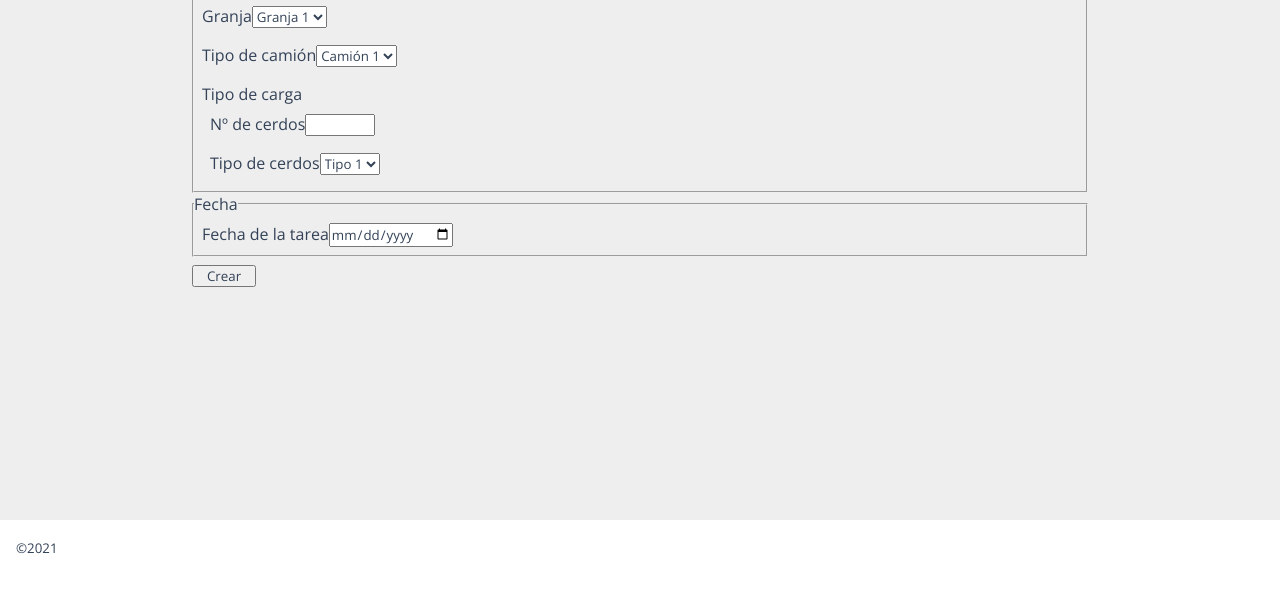
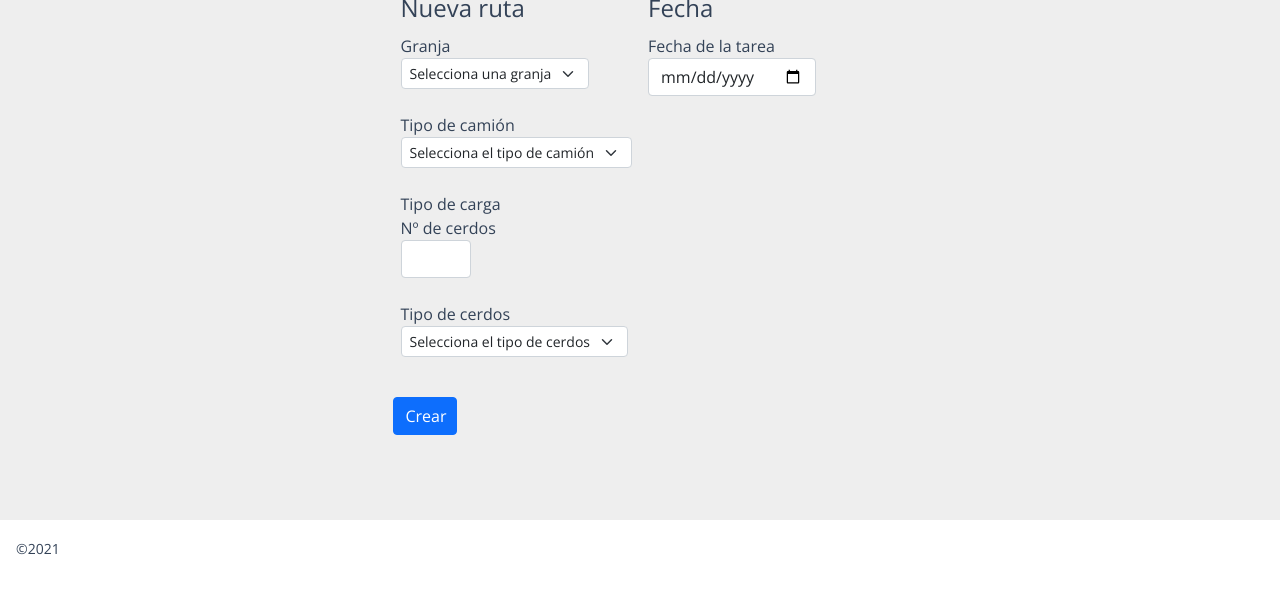
Before and after one commit to mZubeldia/truckdelivery, a React app: page /#/nueva-tarea in a window 1280 px wide. Shown: the part 200-800 px from the top of the page. Built offline with nearby package versions, Linux system fonts and the light colour scheme.

Commit message:
add bootstrap and implement in new task component

```diff
--- a/public/index.html
+++ b/public/index.html
@@ -3,6 +3,7 @@
   <head>
     <meta charset="utf-8" />
     <link rel="icon" href="%PUBLIC_URL%/favicon.ico" />
+    <link href="https://cdn.jsdelivr.net/npm/bootstrap@5.0.2/dist/css/bootstrap.min.css" rel="stylesheet" integrity="sha384-EVSTQN3/azprG1Anm3QDgpJLIm9Nao0Yz1ztcQTwFspd3yD65VohhpuuCOmLASjC" crossorigin="anonymous">
     <link rel="preconnect" href="https://fonts.googleapis.com" />
     <link rel="preconnect" href="https://fonts.gstatic.com" crossorigin />
     <link
--- a/src/components/CreateTask.js
+++ b/src/components/CreateTask.js
@@ -6,57 +6,89 @@ const CreateTask = () => {
 
       <h2>Nueva tarea</h2>
 
-      <form action="" method="#" className="task-form form">
+      <form action="" method="#" className="task-form row g-3">
+        <div class="col">
           <fieldset className="task-form__route">
             <legend>Nueva ruta</legend>
-          <label htmlFor="farm" className="form__label ">
+            <div class="mb-3">
+              <label htmlFor="farm" class="form-label">
                 Granja
-            <select className="item" id="farm" name="farm">
+                <select
+                  class="form-select form-select-sm"
+                  aria-label=".form-select-sm example"
+                  id="farm"
+                  name="farm"
+                >
+                  <option selected>Selecciona una granja</option>
                   <option value="1">Granja 1</option>
                   <option value="2">Granja 2</option>
                   <option value="3">Granja 3</option>
                 </select>
               </label>
-
-          <label htmlFor="truck" className="form__label">
+            </div>
+            <div class="mb-3">
+              <label htmlFor="truck" class="form-label">
                 Tipo de camión
-            <select className="item" id="truck" name="truck">
+                <select
+                  aria-label=".form-select-sm example"
+                  id="truck"
+                  name="truck"
+                  class="form-select form-select-sm"
+                >
+                  <option selected>Selecciona el tipo de camión</option>
                   <option value="sm">Camión 1</option>
                   <option value="md">Camión 2</option>
                   <option value="bg">Camión 3</option>
                 </select>
               </label>
+            </div>
 
-          <label className="form__label">
+            <label className="form-label">
               Tipo de carga
-            <label htmlFor="pig-number" className="form__label">
+              <div class="mb-3">
+                <label htmlFor="pig-number" class="form-label">
                   Nº de cerdos
                   <input
-                className="item item-pig"
+                    className="form-control item-pig"
                     id="pig-number"
                     name="pig-number"
                     type="number"
                   />
                 </label>
-            <label className="form__label" htmlFor="pig-type">
+              </div>
+              <div class="mb-3">
+                <label className="form-label" htmlFor="pig-type">
                   Tipo de cerdos
-              <select className="item" id="pig-type" name="pig-type">
+                  <select
+                    class="form-select form-select-sm"
+                    aria-label=".form-select-sm example"
+                    id="pig-type"
+                    name="pig-type"
+                  >
+                    <option selected>Selecciona el tipo de cerdos</option>
                     <option value="w">Tipo 1</option>
                     <option value="b">Tipo 2</option>
                     <option value="d">Tipo 3</option>
                   </select>
                 </label>
+              </div>
             </label>
           </fieldset>
-
+        </div>
+        <div class="col">
           <fieldset>
             <legend>Fecha</legend>
-          <label htmlFor="date" className="form__label">
+            <div class="mb-3">
+              <label htmlFor="date" className="form-label">
                 Fecha de la tarea
-            <input className="item" name="date" type="date" />
+                <input className="form-control" name="date" type="date" />
               </label>
+            </div>
           </fieldset>
-        <button className="task-btn">Crear</button>
+        </div>
+        <div class="row">
+          <button className="btn btn-primary task-btn">Crear</button>
+        </div>
       </form>
     </main>
   );
```
Lines whose indentation alone changed are shown as unchanged.
